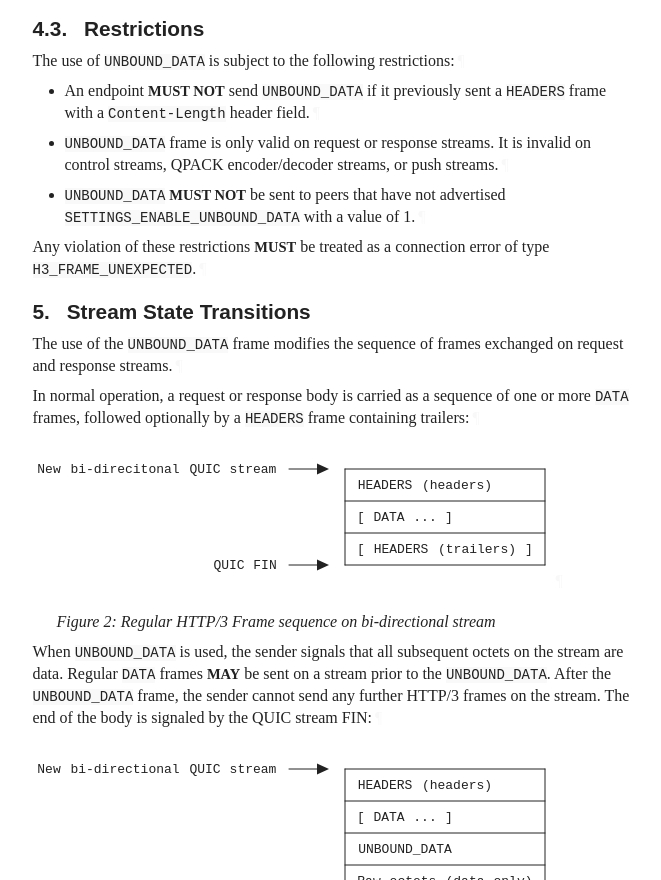
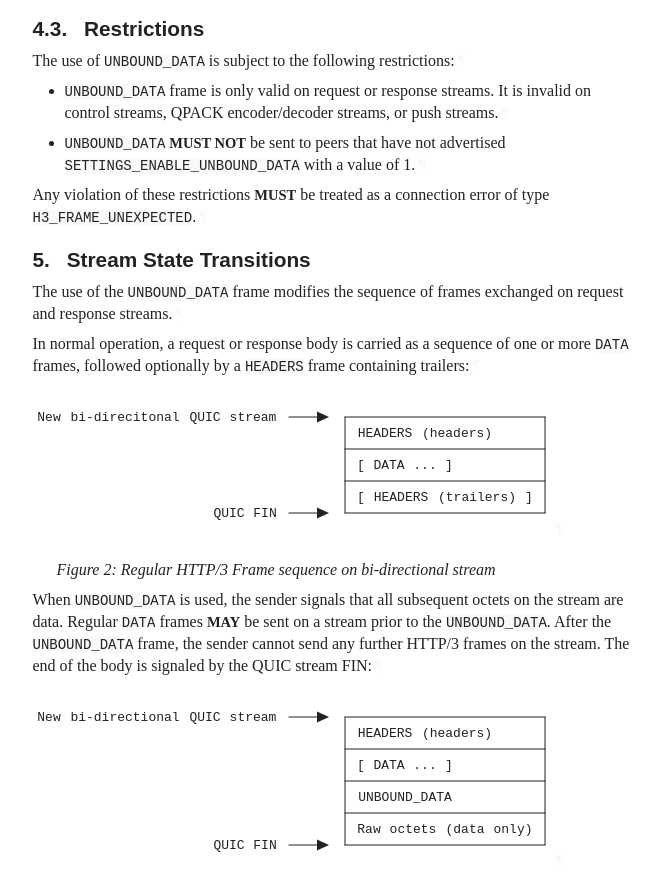
Before and after one commit to yaroslavros/draft-httpbis-h3-unbound-data, a plain HTML site: page tweaks/draft-rosomakho-httpbis-h3-unbound-data.html in a window 1280 px wide. Shown: the part 2728-3608 px from the top of the page, without its empty margins (92-753 px from the left). Drawn offline with Linux system fonts and the light colour scheme; a web font is replaced by a local one.

Commit message:
Script updating gh-pages from 592c857. [ci skip]

```diff
--- a/tweaks/draft-rosomakho-httpbis-h3-unbound-data.html
+++ b/tweaks/draft-rosomakho-httpbis-h3-unbound-data.html
@@ -1316,13 +1316,10 @@ UNBOUND_DATA Frame {
 <p id="section-4.3-1">The use of <code>UNBOUND_DATA</code> is subject to the following restrictions:<a href="#section-4.3-1" class="pilcrow">¶</a></p>
 <ul class="normal">
 <li class="normal" id="section-4.3-2.1">
-            <p id="section-4.3-2.1.1">An endpoint <span class="bcp14">MUST NOT</span> send <code>UNBOUND_DATA</code> if it previously sent a <code>HEADERS</code> frame with a <code>Content-Length</code> header field.<a href="#section-4.3-2.1.1" class="pilcrow">¶</a></p>
+            <p id="section-4.3-2.1.1"><code>UNBOUND_DATA</code> frame is only valid on request or response streams. It is invalid on control streams, QPACK encoder/decoder streams, or push streams.<a href="#section-4.3-2.1.1" class="pilcrow">¶</a></p>
 </li>
           <li class="normal" id="section-4.3-2.2">
-            <p id="section-4.3-2.2.1"><code>UNBOUND_DATA</code> frame is only valid on request or response streams. It is invalid on control streams, QPACK encoder/decoder streams, or push streams.<a href="#section-4.3-2.2.1" class="pilcrow">¶</a></p>
-</li>
-          <li class="normal" id="section-4.3-2.3">
-            <p id="section-4.3-2.3.1"><code>UNBOUND_DATA</code> <span class="bcp14">MUST NOT</span> be sent to peers that have not advertised <code>SETTINGS_ENABLE_UNBOUND_DATA</code> with a value of 1.<a href="#section-4.3-2.3.1" class="pilcrow">¶</a></p>
+            <p id="section-4.3-2.2.1"><code>UNBOUND_DATA</code> <span class="bcp14">MUST NOT</span> be sent to peers that have not advertised <code>SETTINGS_ENABLE_UNBOUND_DATA</code> with a value of 1.<a href="#section-4.3-2.2.1" class="pilcrow">¶</a></p>
 </li>
         </ul>
 <p id="section-4.3-3">Any violation of these restrictions <span class="bcp14">MUST</span> be treated as a connection error of type <code>H3_FRAME_UNEXPECTED</code>.<a href="#section-4.3-3" class="pilcrow">¶</a></p>
--- a/tweaks/draft-rosomakho-httpbis-h3-unbound-data.txt
+++ b/tweaks/draft-rosomakho-httpbis-h3-unbound-data.txt
@@ -204,9 +204,6 @@ Table of Contents
 
    The use of UNBOUND_DATA is subject to the following restrictions:
 
-   *  An endpoint MUST NOT send UNBOUND_DATA if it previously sent a
-      HEADERS frame with a Content-Length header field.
-
    *  UNBOUND_DATA frame is only valid on request or response streams.
       It is invalid on control streams, QPACK encoder/decoder streams,
       or push streams.
```
